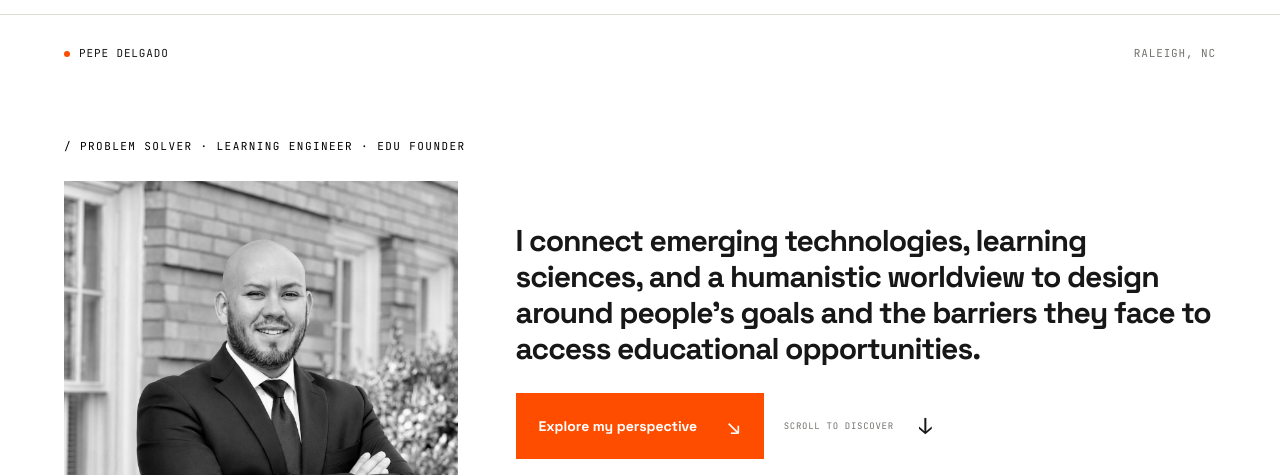
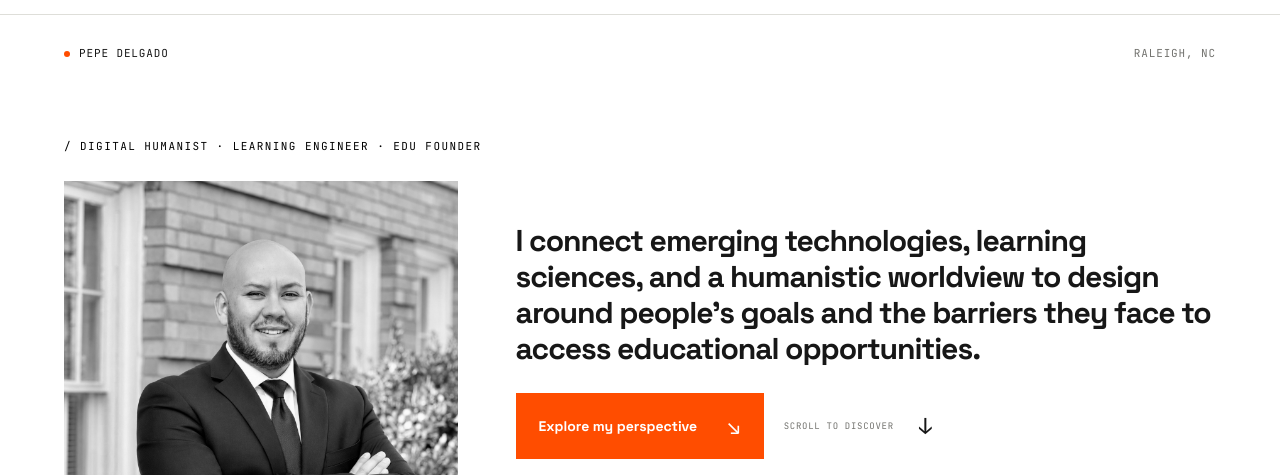
Before and after one commit to jhosepdg/personal-site, a plain HTML site: page index.html in a window 1280 px wide. Shown: the part 67-542 px from the top of the page. Drawn offline with Linux system fonts and the light colour scheme.

Commit message:
Update hero roles to Digital Humanist, Learning Engineer and Edu Founder

```diff
--- a/index.html
+++ b/index.html
@@ -36,7 +36,7 @@
     <section class="hero" aria-labelledby="hero-title">
       <div class="hero-meta mono"><span><i class="dot"></i> Pepe Delgado</span><span>Raleigh, NC <span class="orange"></span> </span></div>
       <div class="hero-content">
-        <p class="eyebrow">/ Problem solver · Learning engineer · Edu Founder</p>
+        <p class="eyebrow">/ Digital Humanist · Learning Engineer · Edu Founder</p>
         <figure class="hero-art portrait">
           <img src="assets/jhosep-delgado.jpg" alt="Pepe Delgado smiling, wearing a suit with his arms crossed" width="1254" height="1254" fetchpriority="high">
           <figcaption class="portrait-caption mono"><span>Embrace education with curiosity<br><span class="muted">through new ways of thinking and doing.</span></span><span class="orange" aria-hidden="true">↗</span></figcaption>
```
